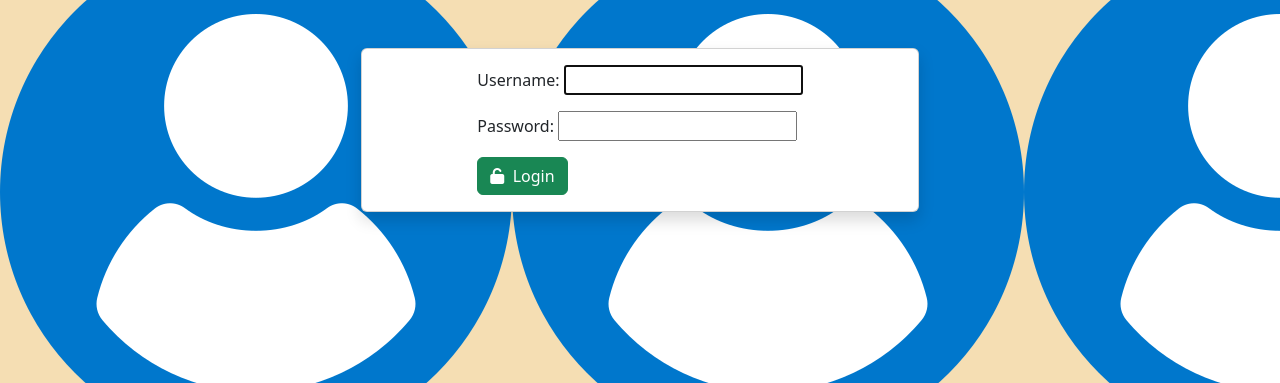
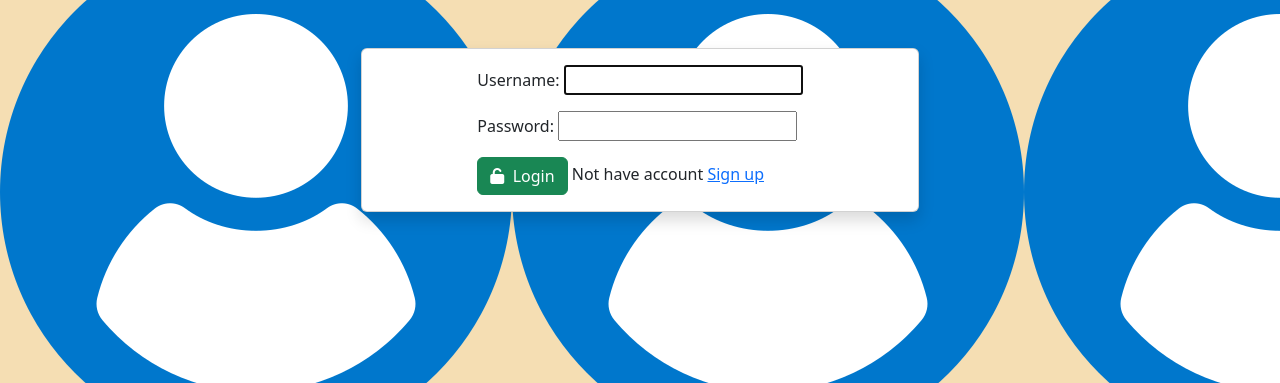
Before and after one commit to afidhu/djangoBlog, a Django app: page /login/ in a window 1280 px wide; the page is wider, and only the part inside the window is pictured. Shown: the part 64-447 px from the top of that part. Run offline with Django 5.2, Linux system fonts and the light colour scheme; some libraries are stand-ins or nearby versions.

Commit message:
first commit

```diff
--- a/SOCIAL_MEDIA/settings.py
+++ b/SOCIAL_MEDIA/settings.py
@@ -25,7 +25,7 @@ SECRET_KEY = 'django-insecure-3nm*djstlhfw7ng&+=m*#b^q)cqgw@62()q%zp)+vebsdyy$y=
 # SECURITY WARNING: don't run with debug turned on in production!
 DEBUG = True
 
-# ALLOWED_HOSTS = ['djangoblog-3.onrender.com']
+# ALLOWED_HOSTS = []
 ALLOWED_HOSTS = ['djangoblog-3.onrender.com', 'www.blogsPlatform.com']
 
 # after production
--- a/templates/user/login.html
+++ b/templates/user/login.html
@@ -11,6 +11,7 @@
                         {% csrf_token %}
                         {{form.as_p}}
                         <button type="submit" class="btn btn-success" > <i class="fa fa-unlock" ></i>&nbsp; Login</button>
+                        <span>Not have account <span> <a href="{%url 'register'%}">Sign up</a> </span></span>
                     </form>
                 </div>
             </div>
```
